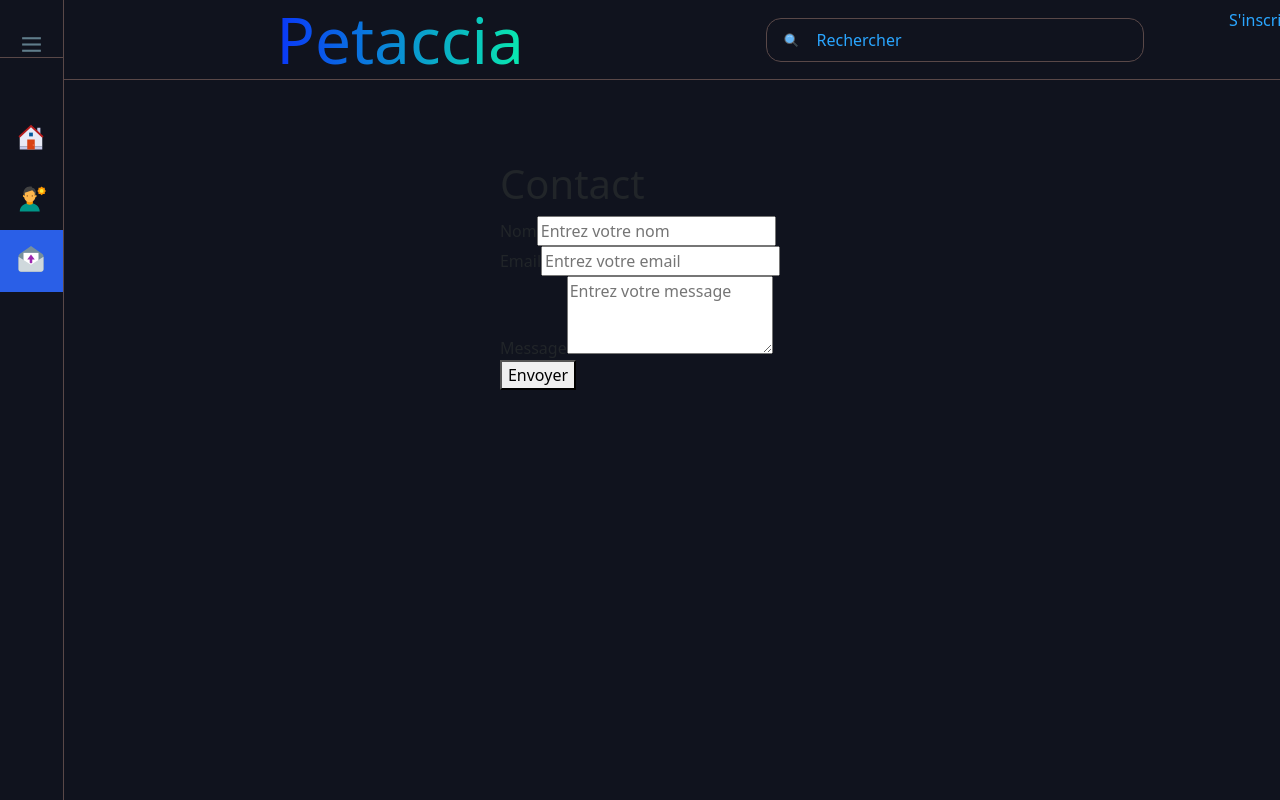
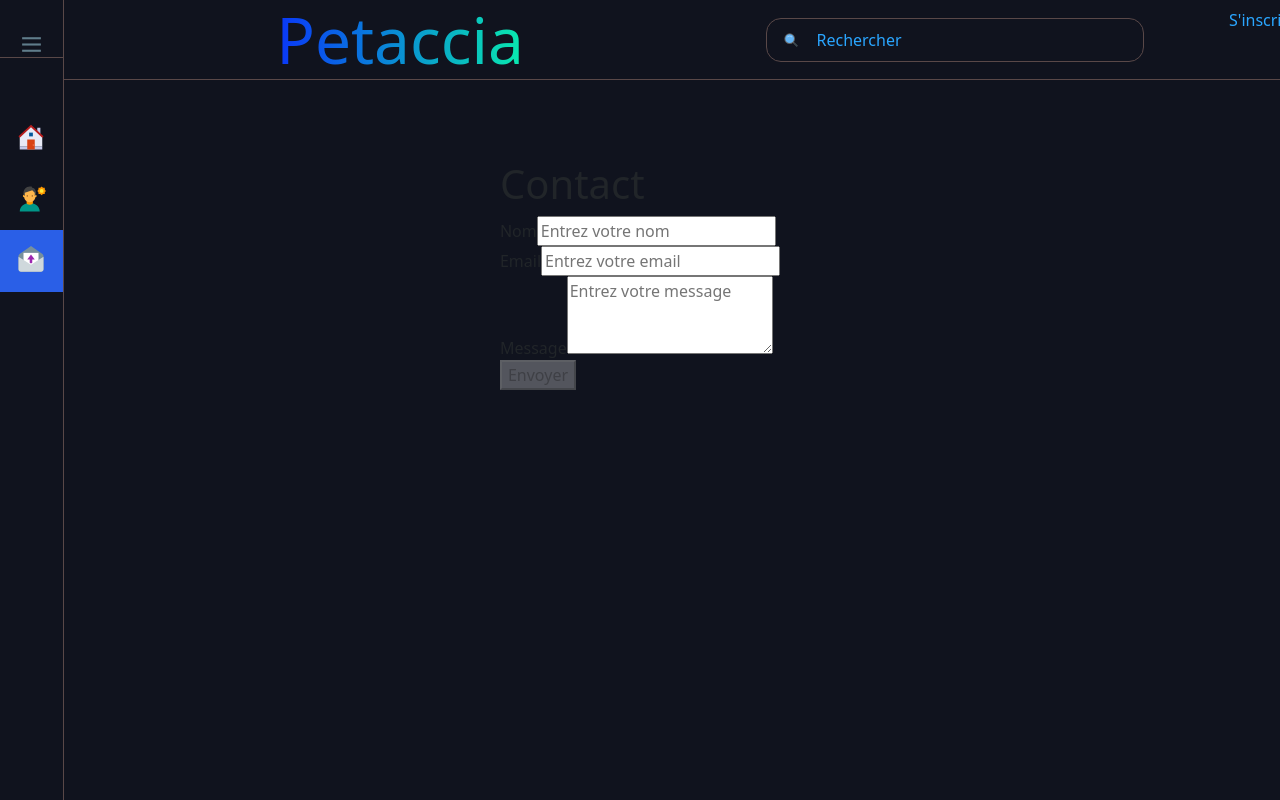
Before and after one commit to petaccia/reseau-social-mysql, a React (Vite) app in the folder frontend/: page /contact in a window 1280 px wide. Shown: the top 800 px of the page. Built offline with nearby package versions, Linux system fonts and the light colour scheme; no server answers.

Commit message:
modification de la page contact pour que l'utilisateur puisse modifier son message et le réenvoyer

```diff
--- a/frontend/src/pages/Contact/Contact.jsx
+++ b/frontend/src/pages/Contact/Contact.jsx
@@ -44,6 +44,16 @@
 
   const handleSumbit = (e) => {
     e.preventDefault();
+    // Vérifier si le message actuel est le même que celui envoyé
+    if (formData.message === sentMessage) {
+      setToastMessage("Vous ne pouvez pas envoyer de message même");
+      setVariant("danger");
+      setShowToast(true);
+      setTimeleft(5);
+
+      return;
+    }
+
     formSubmit();
     if (!showToast) {
       setShowToast(true);
@@ -94,6 +104,7 @@
               onChange={(e) =>
                 setFormData({ ...formData, name: e.target.value })
               }
+              required
             />
           </div>
 
@@ -107,6 +118,7 @@
               onChange={(e) =>
                 setFormData({ ...formData, email: e.target.value })
               }
+              required
             />
           </div>
 
@@ -121,11 +133,12 @@
               onChange={(e) =>
                 setFormData({ ...formData, message: e.target.value })
               }
+              required
             />
           </div>
 
           <div className={styles.buttonContainer}>
-            <button type="submit" className={styles.button} disuabled={formData.message === sentMessage}>
+            <button type="submit" className={styles.button} disabled={formData.message === sentMessage}>
               Envoyer
             </button>
           </div>
```
